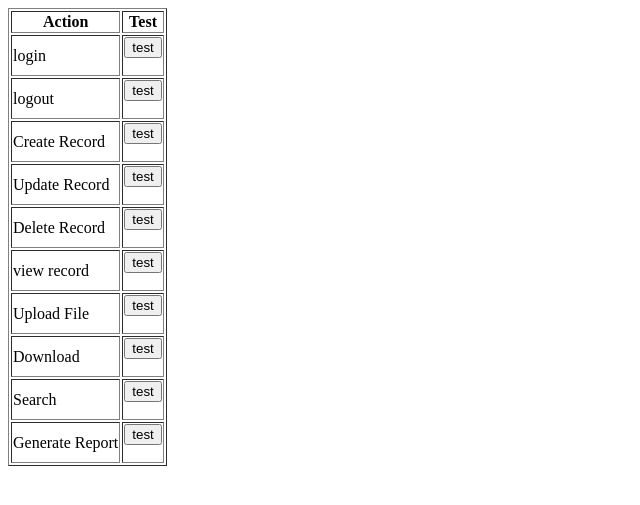
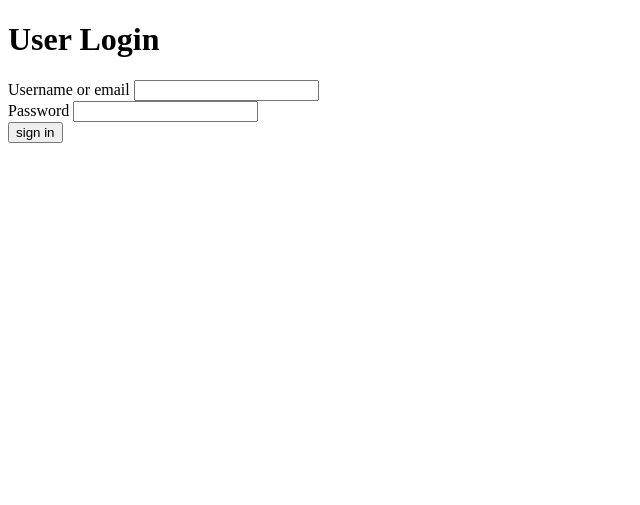
Before and after one commit to divinomeya/it34a, a PHP site: page /it34a/ in a window 1280 px wide. Shown: the top 505 px of the page, without its empty margins (0-640 px from the left). Run offline with PHP 8.4, Linux system fonts and the light colour scheme.

Commit message:
Added Sign in and Sign out

```diff
--- a/index.php
+++ b/index.php
@@ -1,69 +1,55 @@
 <?php
-require_once('config/config.php');
+require 'config/config.php';
+require 'config/functions.php';
 
-$user_id = "root" ?? null;
-$user_email = "root" ?? null;
+if(isset($_SESSION['user_id'])){
+    header('Location: '. BASE_URL . '/app/' . $_SESSION['user_role']. '/index.php');
+    exit;
+}
 
-//
-$button =[
-'login',
-'logout',
-'Create Record',
-'Update Record',
-'Delete Record',
-'view record',
-'Upload File',
-'Download',
-'Search',
-'Generate Report'
-];
+$error ='';
+
+if($_SERVER['REQUEST_METHOD'] === 'POST'){
+    $login = trim($_POST['login'] ?? '');
+    $password = $_POST['password'] ?? '';
+
+    if(loginUser($pdo, $login, $password)){
+        header('Location: ' . BASE_URL . '/app/' . $_SESSION['user_role'] . '/index.php');
+        exit;
+
+    }
+    $error = 'Invalid login credentials';
+}
+?>
 
 
-?>
+<!DOCTYPE html>
+<html lang="en">
+<head>
+    <meta charset="UTF-8">
+    <meta name="viewport" content="width=device-width, initial-scale=1.0">
+    <title>Document</title>
+</head>
+<body>
+    <?php if($error): ?>
+        <p><?= htmlspecialchars($error)?></p>
+    <?php endif; ?>
+    <h1>User Login</h1>
 
-<table border="1" cellpading="10">
-    <tr>
-        <th>Action</th>
-        <th>Test</th>
-</tr>
-<?php foreach($button as $button): ?>
-<tr> <td> <?= htmlspecialchars($button)?></td>
-<td>
-
- <form method ="post">
-    <input type="hidden" name="action"
-    value="<?= htmlspecialchars($button)?>">
-    <button type="submit">test</button>
+    <form method="POST">
+       <label> Username or email </label>
+       <input type ="text"
+       name="login"
+       required
+       >
+       <br>
+       <label>Password</label>
+       <input type="password"
+       name="password"
+       required
+       >
+       <br>
+       <button type="submit">sign in</button>
 </form>
-</td>
-</tr>
-<?php endforeach;?>
-</table>
-
-<?php
-if($_SERVER['REQUEST_METHOD'] === 'POST'){
-
-$action = $_POST['action'] ?? "test_activity";
-
-$status = random_int(0,1) ===1? 'success' : 'failed';
-$success = logActivity(
-    $pdo,
-    $user_id,
-    $user_email,
-    $action,
-    $status
-);
-
-if ($success){
-    echo"<p> Activity: ", htmlspecialchars($action) .
-    "status: " . htmlspecialchars($status) .
-    "log inserted succesfully</p>";
-
-
-    }else{
-        echo"<p>failed to insert log</p>";
-
-    }
-
-}
-?>
+</body>
+</html>
```
Also changed, not shown: app/admin/index.php (+10 -0 lines), app/auth/signout.php (added, +8 -0 lines), app/manager/index.php (+10 -0 lines), app/user/index.php (+10 -0 lines), test/test-logger-use-cases.php (added, +69 -0 lines), test/test-logger.php (renamed from includes/test-logger.php).
